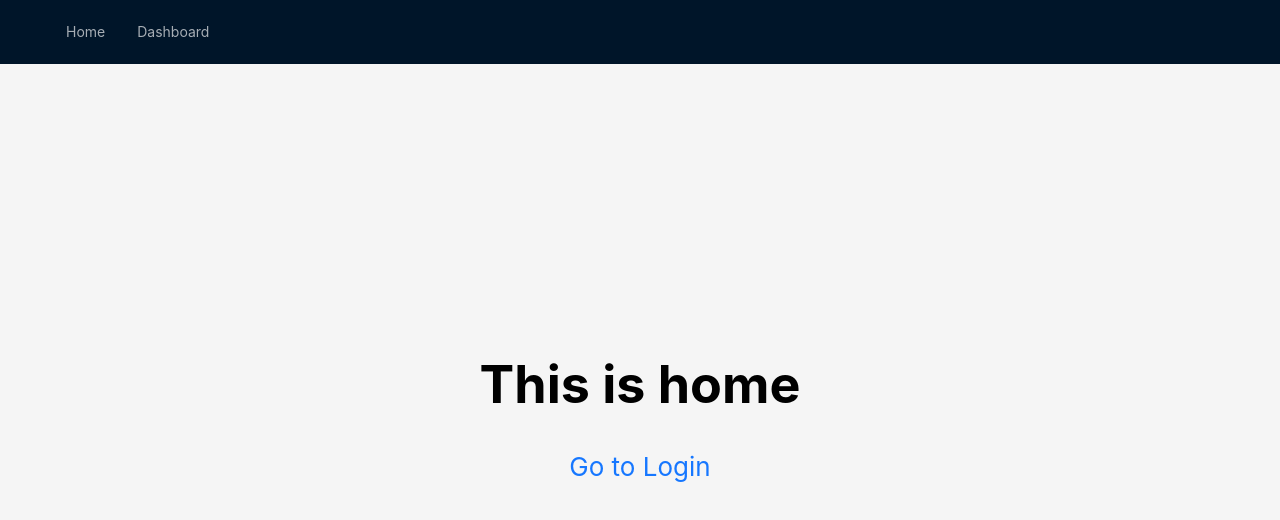
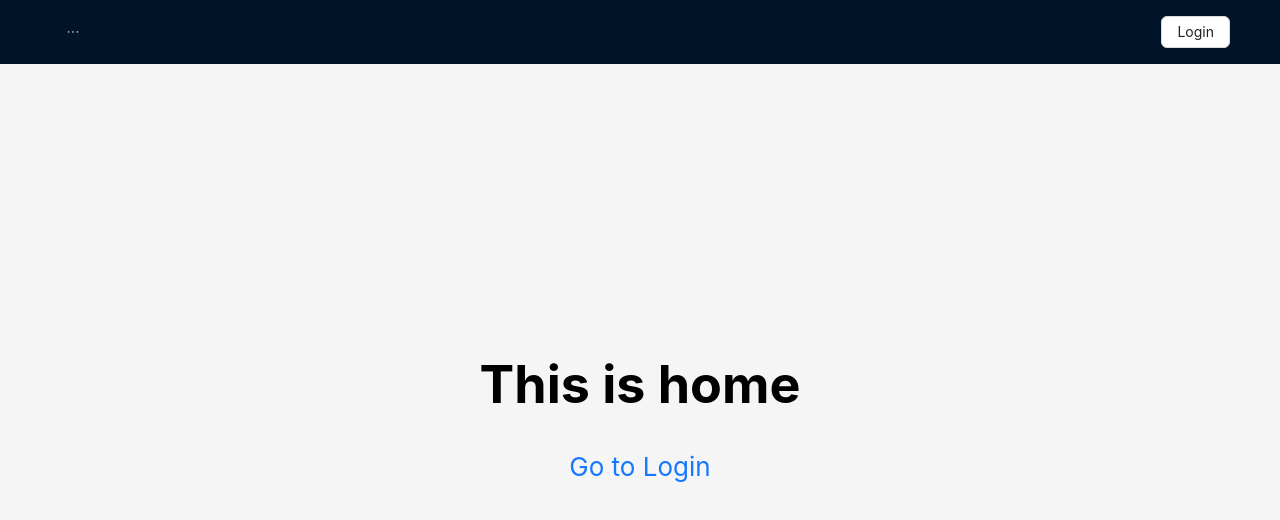
Before and after one commit to Jackyzaz/finace-frontend, a React (Create React App) app: page / in a window 1280 px wide. Shown: the top 520 px of the page. Built offline with nearby package versions, Linux system fonts and the light colour scheme; no server answers.

Commit message:
add: header with Login/Logout button

```diff
--- a/src/App.js
+++ b/src/App.js
@@ -13,15 +13,6 @@ import { Header } from "antd/es/layout/layout";
 function App() {
   return (
     <Layout>
-      <Header
-        style={{
-          display: "flex",
-          alignItems: "center",
-          width: "100%"
-        }}
-      >
-        <HeaderNavbar />
-      </Header>
       <Content />
     </Layout>
   );
@@ -30,6 +21,15 @@ function App() {
 function Content() {
   return (
     <AuthProvider>
+      <Header
+        style={{
+          display: "flex",
+          alignItems: "center",
+          width: "100%",
+        }}
+      >
+        <HeaderNavbar />
+      </Header>
       <Routes>
         <Route path="/" element={<HomePage />} />
         <Route path="/login" element={<LoginPage />} />
--- a/src/components/HeaderNavbar.js
+++ b/src/components/HeaderNavbar.js
@@ -1,12 +1,24 @@
-import { Menu } from "antd";
+import { Button, Col, Menu, Row, Space } from "antd";
 import { useNavigate } from "react-router";
-
+import { useAuth } from "../context/useAuth";
 
 export default function HeaderNavbar() {
-  const items = [{ key: `/`, label: `Home` }, {key: `/Dashboard`, label: `Dashboard`}];
+  const items = [
+    { key: `/`, label: `Home` },
+    { key: `/Dashboard`, label: `Dashboard` },
+  ];
   const navigate = useNavigate();
+  const { login, logout, user } = useAuth();
 
+  const handleLogout = () => {
+    logout();
+  };
+  const handleLogin = () => {
+    navigate("/login", { replace: true });
+  };
   return (
+    <Row justify="space-between" style={{ width: "100%" }}>
+      <Col>
         <Menu
           theme="dark"
           mode="horizontal"
@@ -15,9 +27,12 @@ export default function HeaderNavbar() {
             flex: 1,
             minWidth: 0,
           }}
-        onClick={({key})=>{
-          navigate((key), { replace: true });
+          onClick={({ key }) => {
+            navigate(key, { replace: true });
           }}
         />
+      </Col>
+      <Col>{user ? <Button onClick={handleLogout}>Logout</Button> : <Button onClick={handleLogin}>Login</Button>}</Col>
+    </Row>
   );
 }
```
Lines whose indentation alone changed are shown as unchanged.
